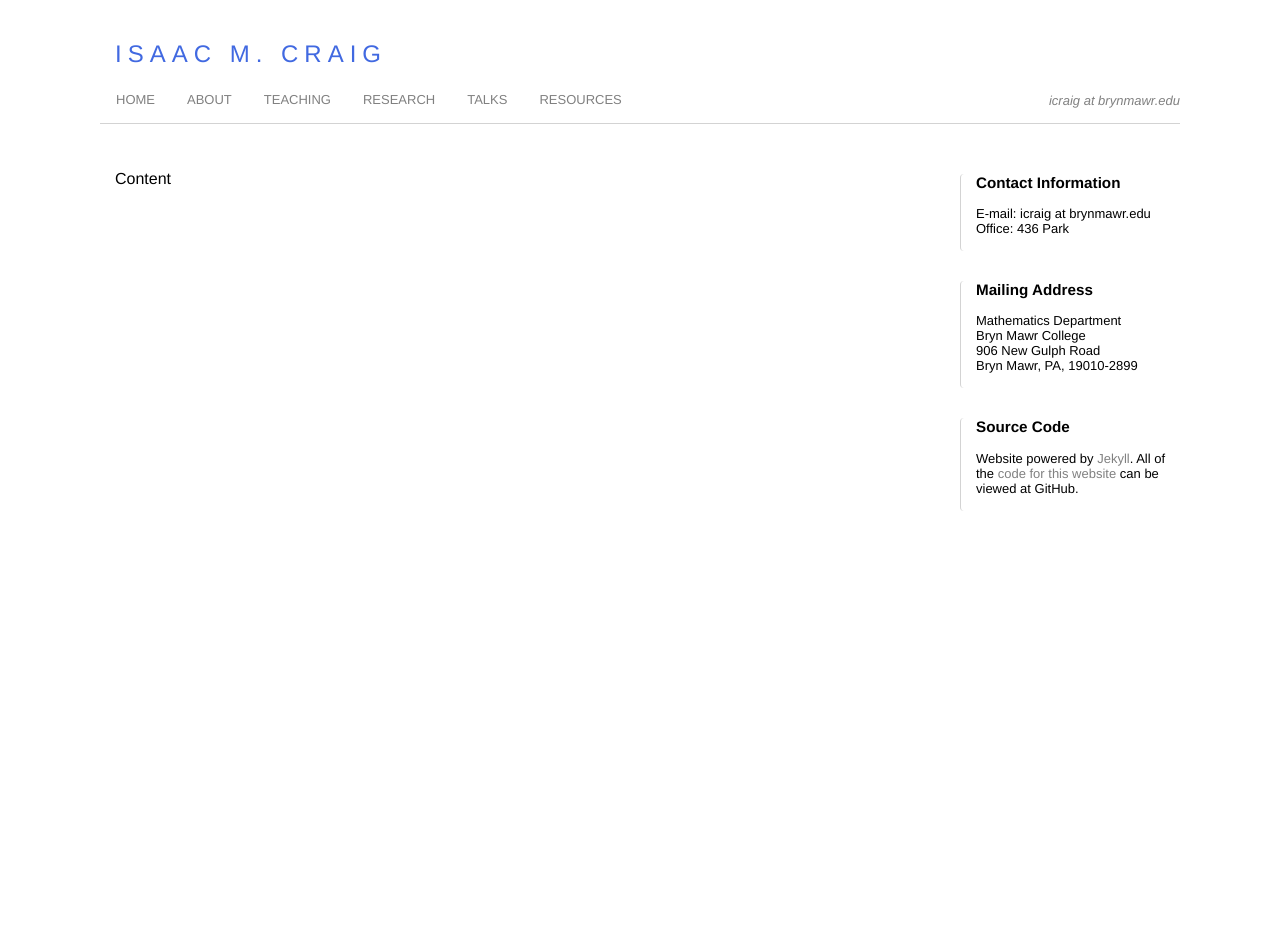
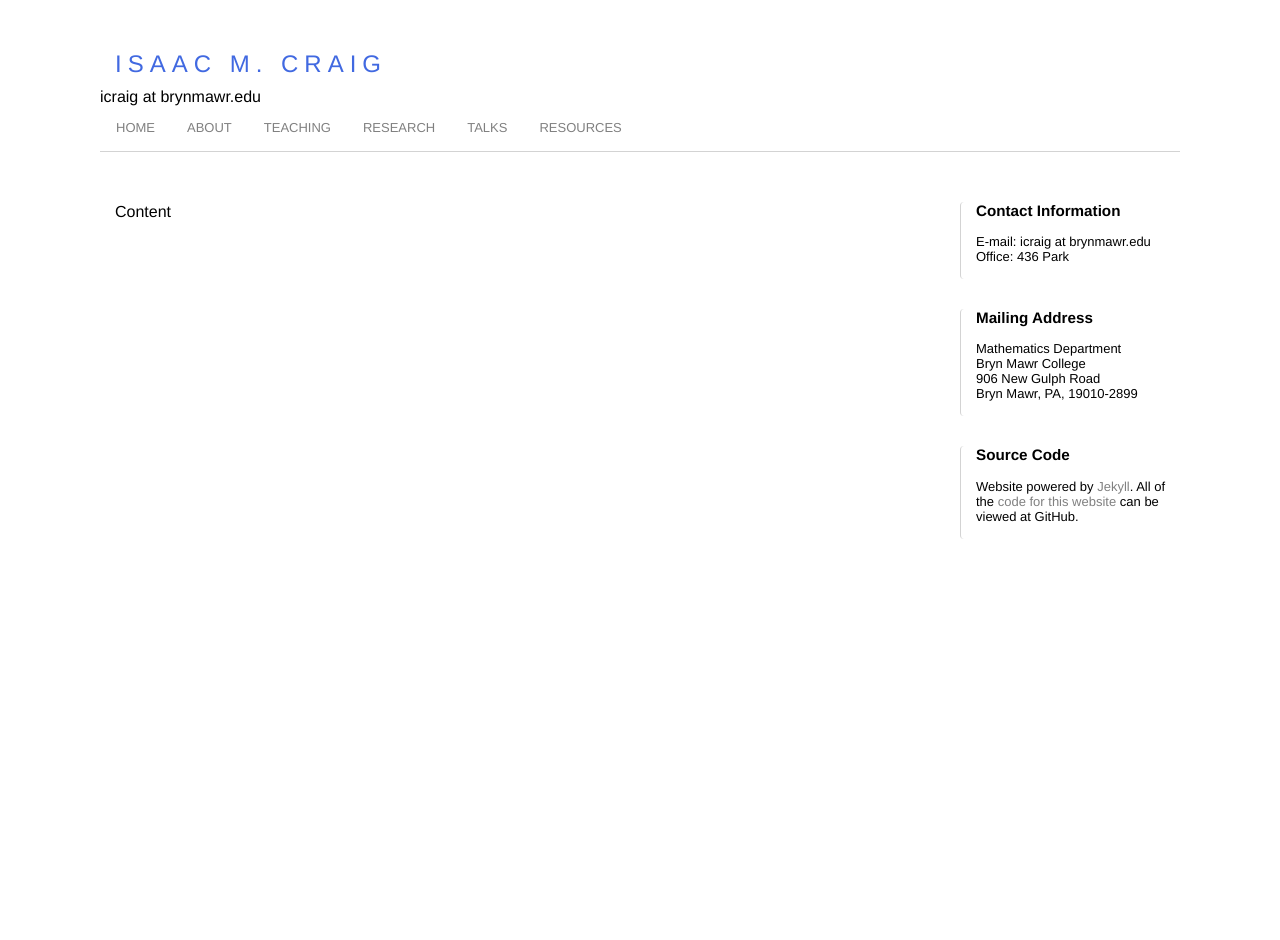
Before and after one commit to isundberg/isaacmc.github.io, a Jekyll site: the page built from index.html, in a window 1280 px wide. Built offline with Jekyll 4.4.1, drawn with Linux system fonts in a browser that asks for light colours.

Commit message:
Update index.css

```diff
--- a/css/index.css
+++ b/css/index.css
@@ -10,7 +10,7 @@
 }
 
 #title {
-	margin: 0px 0px 10px 75px;
+	margin: 10px 0px 10px 75px;
 	text-transform: uppercase;
 	font-weight: 100;
 	letter-spacing: 6px;
@@ -21,14 +21,6 @@
 #header {
     border-bottom: 1px solid lightgray;
     margin: 0px 60px;
-}
-
-#email {
-	color: gray;
-	padding: 15px 0px 0px 0px;
-	float: right;
-	font-size: small;
-	font-style: italic;
 }
 
 #navbar {
@@ -76,8 +68,15 @@
 	width: 200px;
 }
 
+#sidebarHeader {
+	color: gray;
+	padding: 10px 0px 10px 0px;
+	font-size: small;
+	text-transform: uppercase;
+}
+
 #content {
-	padding: 30px 0px 0px 75px;
+	padding: 35px 0px 0px 75px;
 }
 
 #footer {
```
